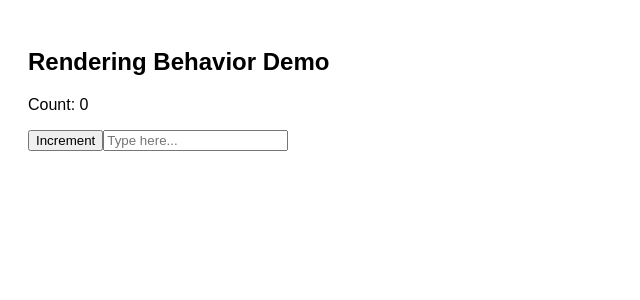
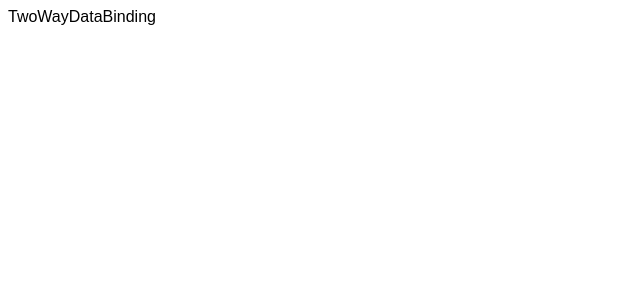
Before and after one commit to muazimmaqbool/Reactjs-with-Me, a React (Create React App) app: page / in a window 1280 px wide. Shown: the top 300 px of the page, without its empty margins (0-640 px from the left). Built offline with nearby package versions, Linux system fonts and the light colour scheme.

Commit message:
data binding

```diff
--- a/src/App.jsx
+++ b/src/App.jsx
@@ -233,11 +233,11 @@ function App() {
       {/* <EventLoop_and_More/> */}
 
       {/*Rendering Behavior – when React re-renders, what causes it, and how to avoid unnecessary renders. */}
-      <RenderingBehavior/>
+      {/* <RenderingBehavior/>  */}
 
       {/* Data binding in react */}
       {/* <DataBinding/> */}
-      {/* <TwoWayDataBinding/> */}
+      <TwoWayDataBinding/>
 
 
       {/* ---------- React Optimization -------------- */}
--- a/src/Components/DataBinding.jsx
+++ b/src/Components/DataBinding.jsx
@@ -20,7 +20,7 @@ In React, we mainly use two types:
         Direction: State ➝ UI
         React prefers this approach because it's predictable and easy to debug.
 
-2->Two-Way Data Binding (User Input <-> State)
+2->Two-Way Data Binding (User Input <=> State)
     Input value changes → state updates.
     State updates → input value updates.
 
```
